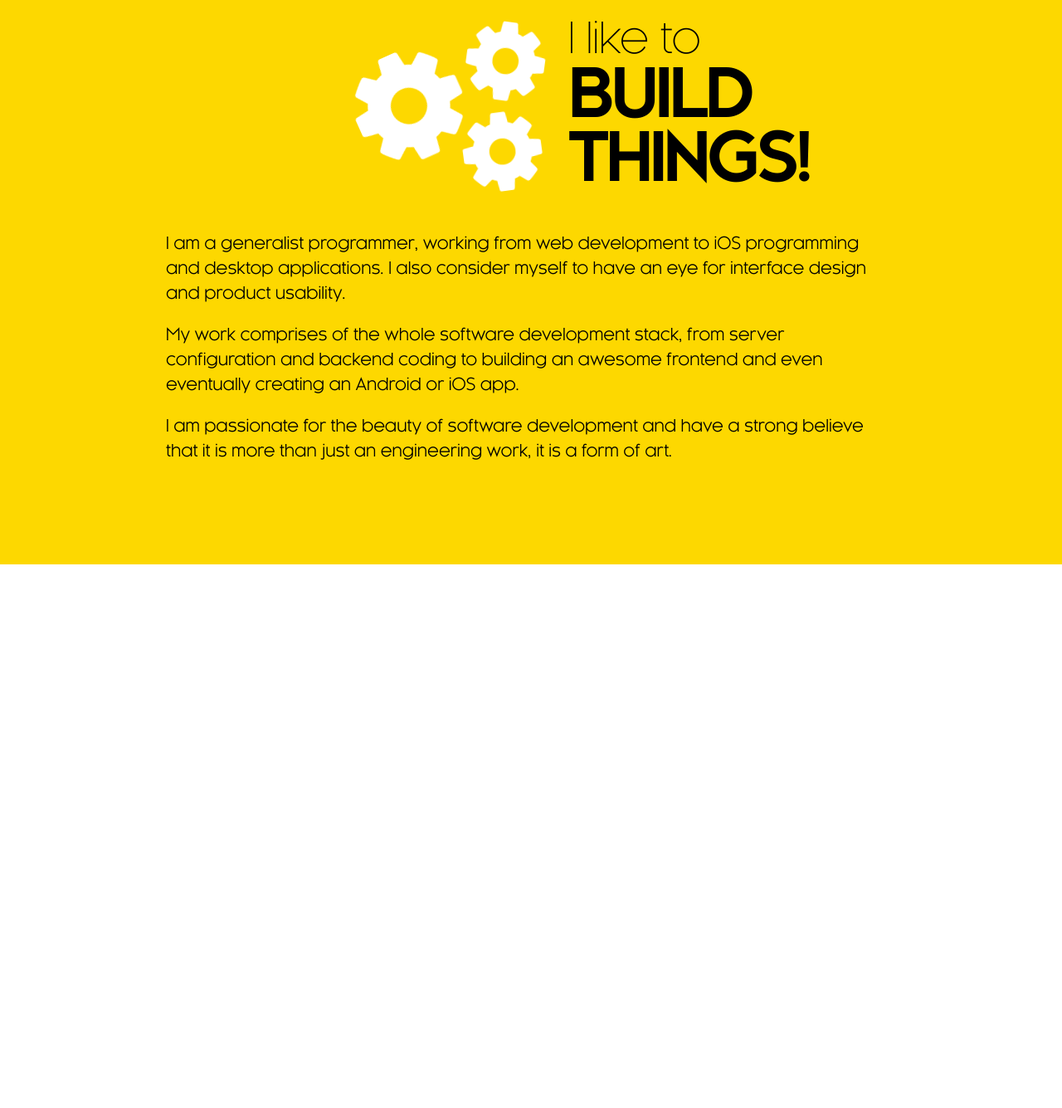
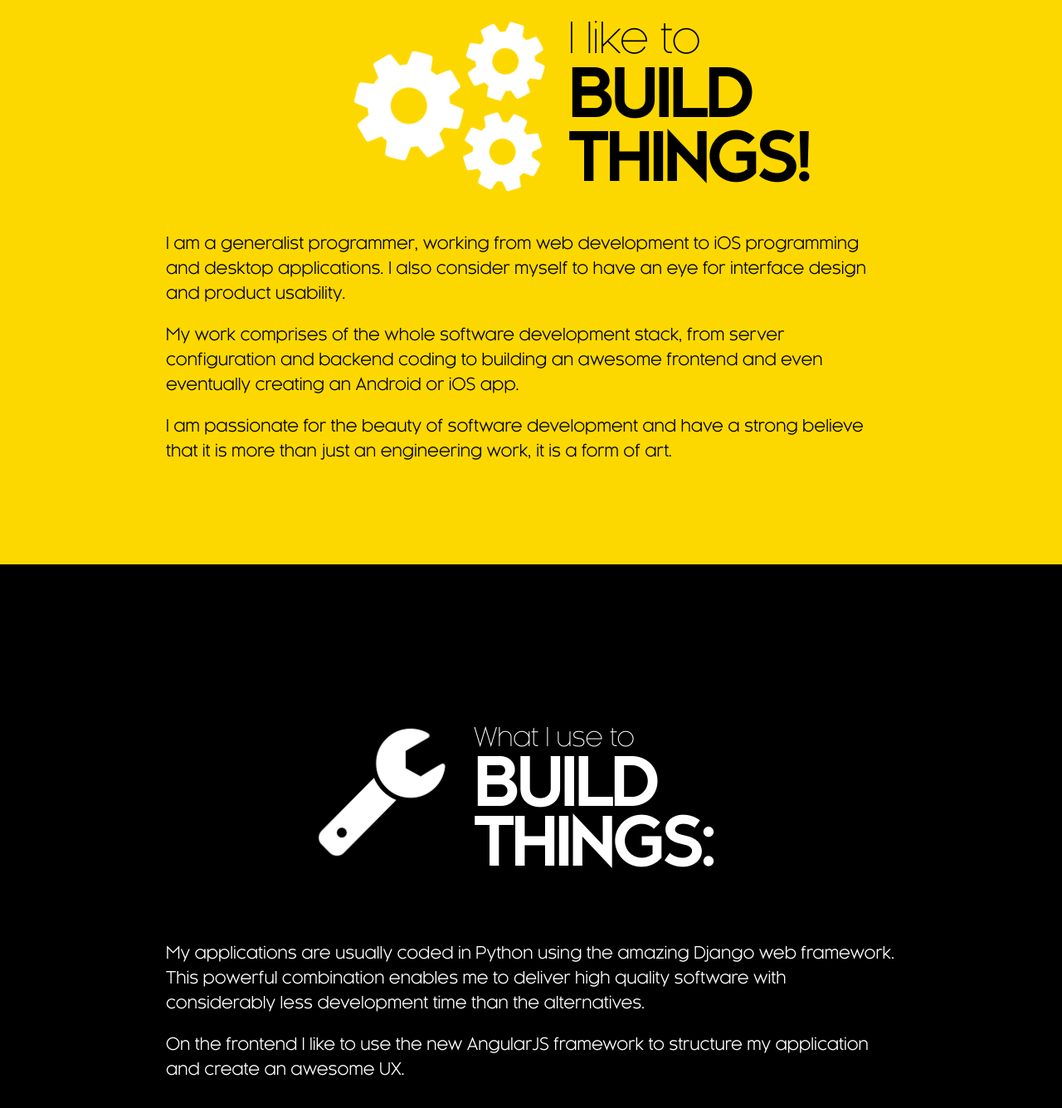
Before and after one commit to raphaelcruzeiro/WebsiteFrontend, a website: page app/index.html in a window 1280 px wide. Shown: the part 920-2255 px from the top of the page at 83% size. Before the commit the page ends 1600 px from the top, so only its background shows below. Drawn offline with nearby package versions, Linux system fonts and the light colour scheme; some packages are replaced by stand-ins of ours; files that its build step writes are made by us from their sources; files whose address does not match are found by name.

Commit message:
Black article

```diff
--- a/app/styles/main.sass
+++ b/app/styles/main.sass
@@ -39,6 +39,14 @@
         transform: rotate(0deg)
     100%
         transform: rotate(360deg)
+
+@keyframes wrench
+    0%
+        transform: rotate(0deg)
+        right: 0px
+    100%
+        transform: rotate(-45deg)
+        right: -60px
 
 $black: rgb(0, 0, 0)
 $gray: rgb(68, 68, 68)
@@ -96,12 +104,40 @@ nav.top-menu
         width: 100%
         height: 100vh
 
-    article p
-        font-size: 20px
-        line-height: 30px
+        p
+            font-size: 20px
+            line-height: 30px
 
-    article .constrained
-        width: calc(100% - 400px)
+        h2
+            width: 45%
+            font-weight: 100
+            font-size: 38pt
+            margin: 12px 0
+
+            strong
+                text-transform: uppercase
+                font-size: 60pt
+                font-weight: bolder
+                line-height: 72px
+                letter-spacing: -4px
+
+        .constrained
+            width: calc(100% - 400px)
+
+        .wrapper
+            width: 931px
+            height: 255px
+            margin: 20px auto
+
+            .split
+                width: 440px
+                float: left
+
+            .left
+                margin: 0 15px 0
+
+            .right
+                margin: 0 0 0 15px
 
     article.highlight
         background: url('/images/barcelona1.png')
@@ -128,6 +164,7 @@ nav.top-menu
                 margin: 0
 
             h2
+                width: 100%
                 font-size: 45pt
                 font-weight: 100
                 line-height: 65px
@@ -137,64 +174,60 @@ nav.top-menu
         background: $yellow
         color: $black
 
-        .wrapper
-            width: 931px
-            height: 255px
-            margin: 20px auto
+        .cogs
+            position: relative
+            width: 300px
+            height: 220px
+            color: $white
+            float: right
+            margin: 15px 0
 
-            .split
-                width: 440px
-                float: left
+        .big-cog, .small-cog
+            position: absolute
+            font-size: 115pt
 
-            .left
-                margin: 0 15px 0
+        .big-cog
+            top: 34px
+            left: 70px
+            animation-name: spin
+            animation-duration: 7s
+            animation-iteration-count: infinite
+            animation-timing-function: linear
+            animation-direction: reverse
 
-            .right
-                margin: 0 0 0 15px
+        .small-cog
+            right: 0
+            font-size: 83pt
+            animation-name: spin
+            animation-duration: 4.5s
+            animation-iteration-count: infinite
+            animation-timing-function: linear
+            animation-direction: normal
 
-            .cogs
-                position: relative
-                width: 300px
-                height: 220px
-                color: $white
-                float: right
-                margin: 15px 0
+        .small-cog:nth-child(2)
+            bottom: 0
+            animation-direction: reverse
 
-            .big-cog, .small-cog
-                position: absolute
-                font-size: 115pt
+    article.black
+        background: $black
+        color: $white
 
-            .big-cog
-                top: 34px
-                left: 70px
-                animation-name: spin
-                animation-duration: 7s
-                animation-iteration-count: infinite
-                animation-timing-function: linear
-                animation-direction: reverse
+        h2
+            font-size: 23pt
 
-            .small-cog
-                right: 0
-                font-size: 83pt
-                animation-name: spin
-                animation-duration: 4.5s
-                animation-iteration-count: infinite
-                animation-timing-function: linear
-                animation-direction: normal
+        .left
+            position: relative
+            width: 336px
+            height: 220px
+            margin: 10px 20px 0 0
 
-            .small-cog:nth-child(2)
-                bottom: 0
-                animation-direction: reverse
-
-            h2
-                width: 45%
-                font-weight: 100
-                font-size: 38pt
-                margin: 12px 0
-
-                strong
-                    text-transform: uppercase
-                    font-size: 60pt
-                    font-weight: bolder
-                    line-height: 72px
-                    letter-spacing: -4px
+        .wrench
+            position: absolute
+            top: 0
+            right: 0
+            font-size: 125pt
+            animation-name: wrench
+            animation-duration: 3s
+            animation-iteration-count: infinite
+            animation-timing-function: ease-in-out
+            animation-direction: alternate
--- a/app/views/main.html
+++ b/app/views/main.html
@@ -27,4 +27,20 @@
             </div>
         </div>
     </article>
+    <article class="black">
+        <div class="center">
+            <div class="constrained">
+                <div class="wrapper">
+                    <div class="split left">
+                        <div class="fa fa-wrench wrench"></div>
+                    </div>
+                    <div class="split right">
+                        <h2>What I use to <strong>build things:</strong></h2>
+                    </div>
+                </div>
+                <p>My applications are usually coded in Python using the amazing Django web framework. This powerful combination enables me to deliver high quality software with considerably less development time than the alternatives.</p>
+                <p>On the frontend I like to use the new AngularJS framework to structure my application and create an awesome UX.</p>
+            </div>
+        </div>
+    </article>
 </section>
```
